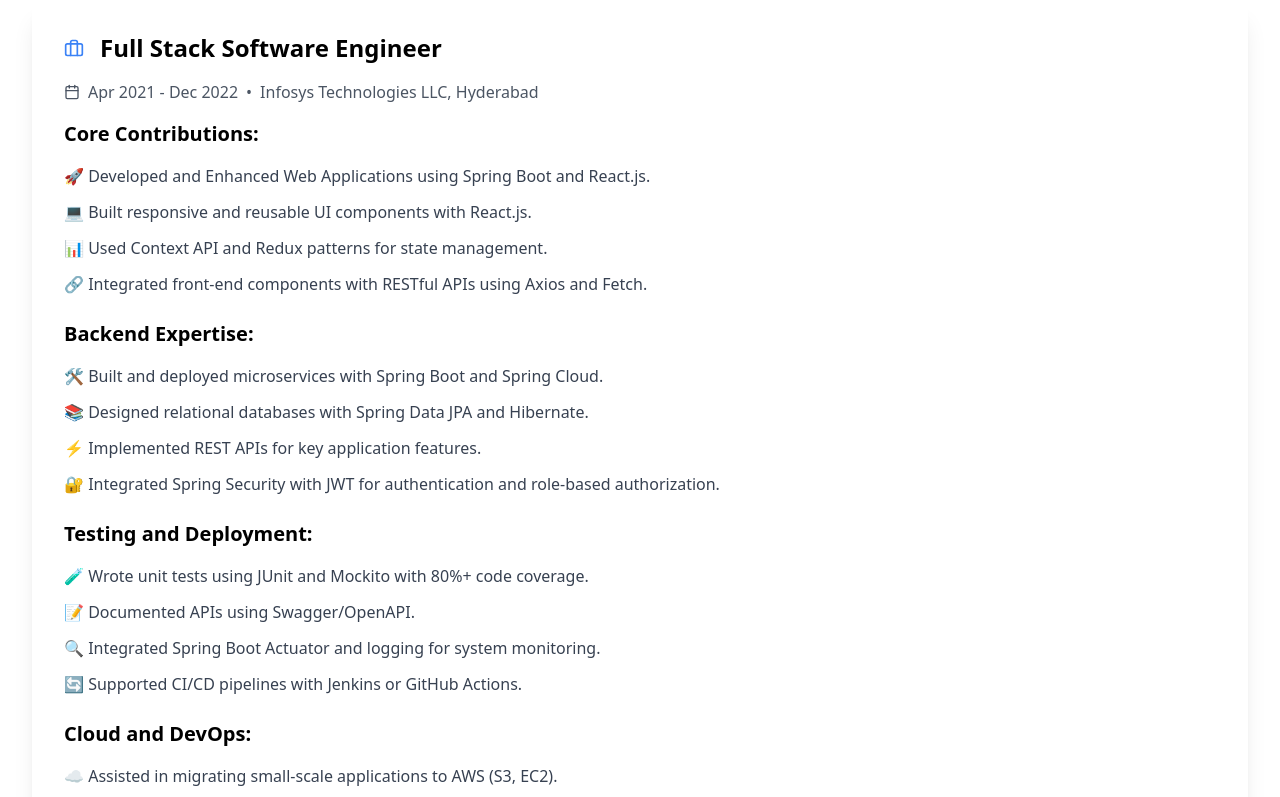
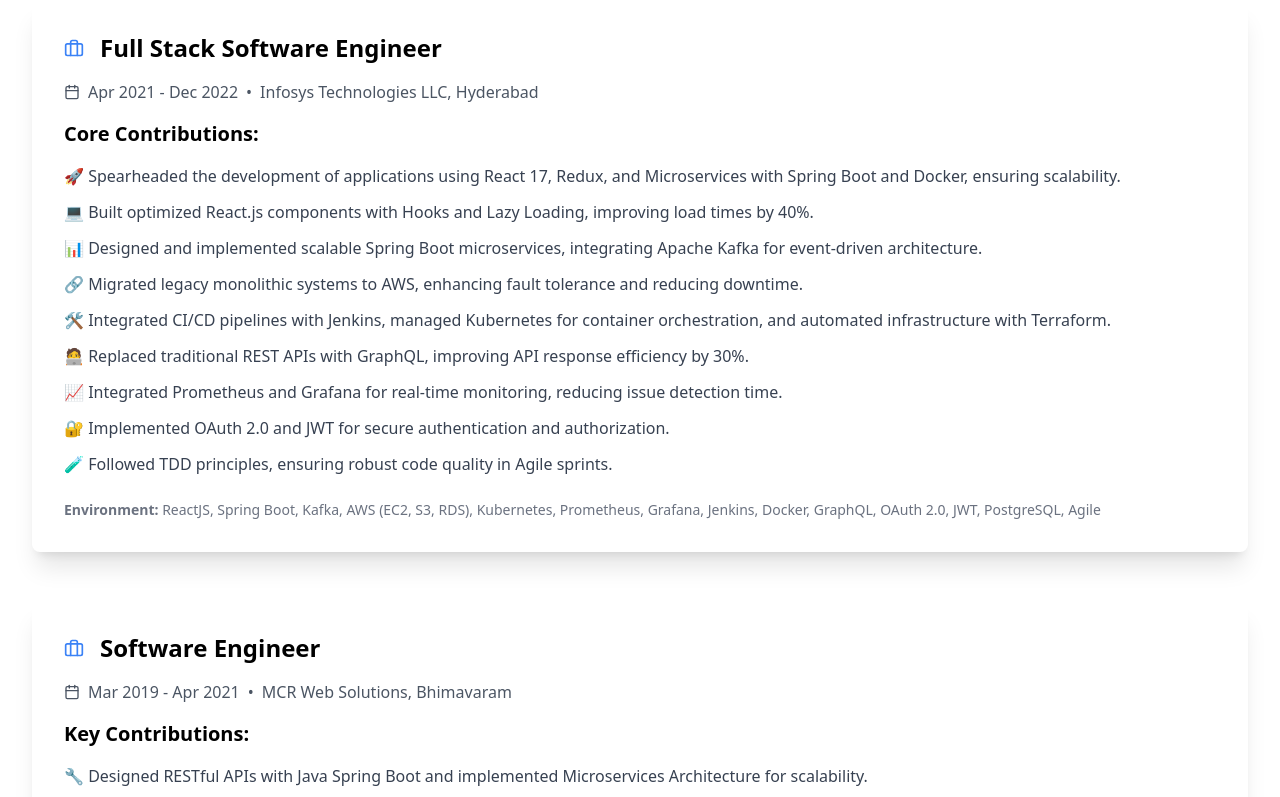
Before and after one commit to manyamkarthik/Portfolio, a React (Vite) app: page / in a window 1280 px wide. Shown: the part 2000-2797 px from the top of the page. Built offline with nearby package versions, Linux system fonts and the light colour scheme.

Commit message:
Update changes

```diff
--- a/src/components/Experience.tsx
+++ b/src/components/Experience.tsx
@@ -26,77 +26,43 @@
               <span>Infosys Technologies LLC, Hyderabad</span>
             </div>
 
-            {/* Core Contributions */}
+            {/* Key Contributions */}
             <div className="space-y-4 mb-6">
               <h4 className="text-xl font-semibold dark:text-white">Core Contributions:</h4>
               <ul className="space-y-3 text-gray-700 dark:text-gray-300">
                 <li className="experience-item transform transition duration-500 hover:translate-x-2">
-                  🚀 Developed and Enhanced Web Applications using Spring Boot and React.js.
+                  🚀 Spearheaded the development of applications using React 17, Redux, and Microservices with Spring Boot and Docker, ensuring scalability.
                 </li>
                 <li className="experience-item transform transition duration-500 hover:translate-x-2">
-                  💻 Built responsive and reusable UI components with React.js.
+                  💻 Built optimized React.js components with Hooks and Lazy Loading, improving load times by 40%.
                 </li>
                 <li className="experience-item transform transition duration-500 hover:translate-x-2">
-                  📊 Used Context API and Redux patterns for state management.
+                  📊 Designed and implemented scalable Spring Boot microservices, integrating Apache Kafka for event-driven architecture.
                 </li>
                 <li className="experience-item transform transition duration-500 hover:translate-x-2">
-                  🔗 Integrated front-end components with RESTful APIs using Axios and Fetch.
+                  🔗 Migrated legacy monolithic systems to AWS, enhancing fault tolerance and reducing downtime.
+                </li>
+                <li className="experience-item transform transition duration-500 hover:translate-x-2">
+                  🛠️ Integrated CI/CD pipelines with Jenkins, managed Kubernetes for container orchestration, and automated infrastructure with Terraform.
+                </li>
+                <li className="experience-item transform transition duration-500 hover:translate-x-2">
+                  🧑‍💻 Replaced traditional REST APIs with GraphQL, improving API response efficiency by 30%.
+                </li>
+                <li className="experience-item transform transition duration-500 hover:translate-x-2">
+                  📈 Integrated Prometheus and Grafana for real-time monitoring, reducing issue detection time.
+                </li>
+                <li className="experience-item transform transition duration-500 hover:translate-x-2">
+                  🔐 Implemented OAuth 2.0 and JWT for secure authentication and authorization.
+                </li>
+                <li className="experience-item transform transition duration-500 hover:translate-x-2">
+                  🧪 Followed TDD principles, ensuring robust code quality in Agile sprints.
                 </li>
               </ul>
             </div>
 
-            {/* Backend Expertise */}
-            <div className="space-y-4 mb-6">
-              <h4 className="text-xl font-semibold dark:text-white">Backend Expertise:</h4>
-              <ul className="space-y-3 text-gray-700 dark:text-gray-300">
-                <li className="experience-item transform transition duration-500 hover:translate-x-2">
-                  🛠️ Built and deployed microservices with Spring Boot and Spring Cloud.
-                </li>
-                <li className="experience-item transform transition duration-500 hover:translate-x-2">
-                  📚 Designed relational databases with Spring Data JPA and Hibernate.
-                </li>
-                <li className="experience-item transform transition duration-500 hover:translate-x-2">
-                  ⚡ Implemented REST APIs for key application features.
-                </li>
-                <li className="experience-item transform transition duration-500 hover:translate-x-2">
-                  🔐 Integrated Spring Security with JWT for authentication and role-based authorization.
-                </li>
-              </ul>
-            </div>
-
-            {/* Testing and Deployment */}
-            <div className="space-y-4 mb-6">
-              <h4 className="text-xl font-semibold dark:text-white">Testing and Deployment:</h4>
-              <ul className="space-y-3 text-gray-700 dark:text-gray-300">
-                <li className="experience-item transform transition duration-500 hover:translate-x-2">
-                  🧪 Wrote unit tests using JUnit and Mockito with 80%+ code coverage.
-                </li>
-                <li className="experience-item transform transition duration-500 hover:translate-x-2">
-                  📝 Documented APIs using Swagger/OpenAPI.
-                </li>
-                <li className="experience-item transform transition duration-500 hover:translate-x-2">
-                  🔍 Integrated Spring Boot Actuator and logging for system monitoring.
-                </li>
-                <li className="experience-item transform transition duration-500 hover:translate-x-2">
-                  🔄 Supported CI/CD pipelines with Jenkins or GitHub Actions.
-                </li>
-              </ul>
-            </div>
-
-            {/* Cloud and DevOps */}
-            <div className="space-y-4 mb-6">
-              <h4 className="text-xl font-semibold dark:text-white">Cloud and DevOps:</h4>
-              <ul className="space-y-3 text-gray-700 dark:text-gray-300">
-                <li className="experience-item transform transition duration-500 hover:translate-x-2">
-                  ☁️ Assisted in migrating small-scale applications to AWS (S3, EC2).
-                </li>
-                <li className="experience-item transform transition duration-500 hover:translate-x-2">
-                  🐳 Worked with Docker to containerize applications.
-                </li>
-                <li className="experience-item transform transition duration-500 hover:translate-x-2">
-                  📊 Monitored applications using Prometheus and Grafana.
-                </li>
-              </ul>
+            {/* Environment */}
+            <div className="text-sm text-gray-500 dark:text-gray-400">
+              <strong>Environment:</strong> ReactJS, Spring Boot, Kafka, AWS (EC2, S3, RDS), Kubernetes, Prometheus, Grafana, Jenkins, Docker, GraphQL, OAuth 2.0, JWT, PostgreSQL, Agile
             </div>
           </div>
 
@@ -107,7 +73,7 @@
           >
             <div className="flex items-center mb-4">
               <Briefcase className="mr-4 text-blue-500" size={20} />
-              <h3 className="text-2xl font-semibold dark:text-white">Software Engineer Intern</h3>
+              <h3 className="text-2xl font-semibold dark:text-white">Software Engineer</h3>
             </div>
             <div className="flex items-center text-gray-600 dark:text-gray-300 mb-4">
               <Calendar className="mr-2" size={16} />
@@ -117,25 +83,36 @@
             </div>
 
             {/* Key Contributions */}
-            <div className="space-y-4">
+            <div className="space-y-4 mb-6">
               <h4 className="text-xl font-semibold dark:text-white">Key Contributions:</h4>
               <ul className="space-y-3 text-gray-700 dark:text-gray-300">
                 <li className="experience-item transform transition duration-500 hover:translate-x-2">
-                  🔧 Developed  high-performing RESTful services using Spring Boot, leveraging Spring Data JPA for efficient data access.
+                  🔧 Designed RESTful APIs with Java Spring Boot and implemented Microservices Architecture for scalability.
                 </li>
                 <li className="experience-item transform transition duration-500 hover:translate-x-2">
-                  💡 Designed microservices using Spring Cloud with Eureka and Ribbon.
+                  💡 Built dynamic React.js interfaces using Redux Toolkit for predictable state management.
                 </li>
                 <li className="experience-item transform transition duration-500 hover:translate-x-2">
-                  🔐 Implemented authentication and authorization with Spring Security and JWT
+                  📚 Established API versioning and automated testing with JUnit and Mockito.
                 </li>
                 <li className="experience-item transform transition duration-500 hover:translate-x-2">
-                  📈 Participated in Agile workflows and microservices deployment.
+                  🔐 Implemented authentication and authorization with Spring Security and JWT.
                 </li>
                 <li className="experience-item transform transition duration-500 hover:translate-x-2">
-                  📚 Enhanced data performance with Spring Data JPA and optimized SQL queries.
+                  📊 Leveraged Redis for caching and optimized PostgreSQL queries, reducing database response times by 35%.
+                </li>
+                <li className="experience-item transform transition duration-500 hover:translate-x-2">
+                  🐳 Deployed applications in Docker containers and streamlined CI/CD with Jenkins.
+                </li>
+                <li className="experience-item transform transition duration-500 hover:translate-x-2">
+                  🔄 Worked within Agile workflows, participating in stand-ups, sprints, and retrospectives.
                 </li>
               </ul>
+            </div>
+
+            {/* Environment */}
+            <div className="text-sm text-gray-500 dark:text-gray-400">
+              <strong>Environment:</strong> ReactJS, Java Spring Boot, Microservices, Docker, Jenkins, Redis, PostgreSQL, JUnit, Mockito, REST APIs, Agile, Git
             </div>
           </div>
 
```
